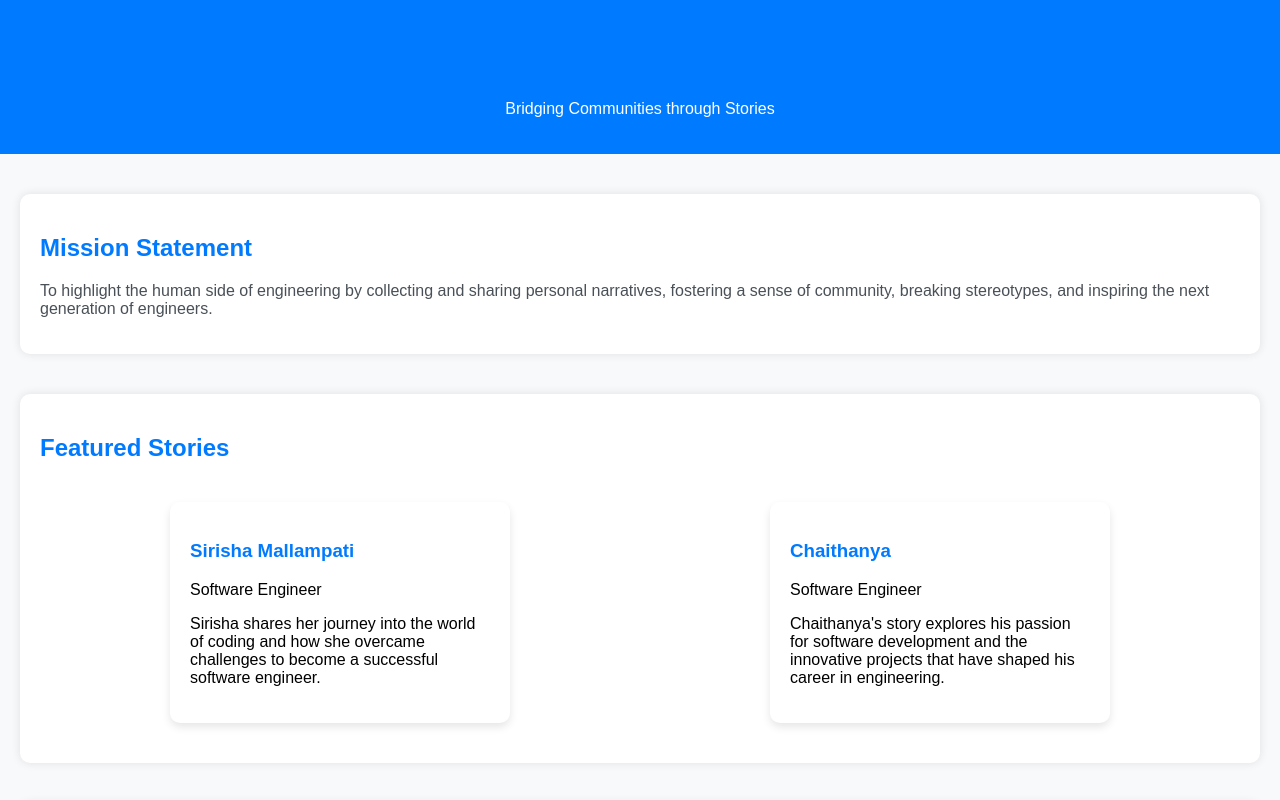
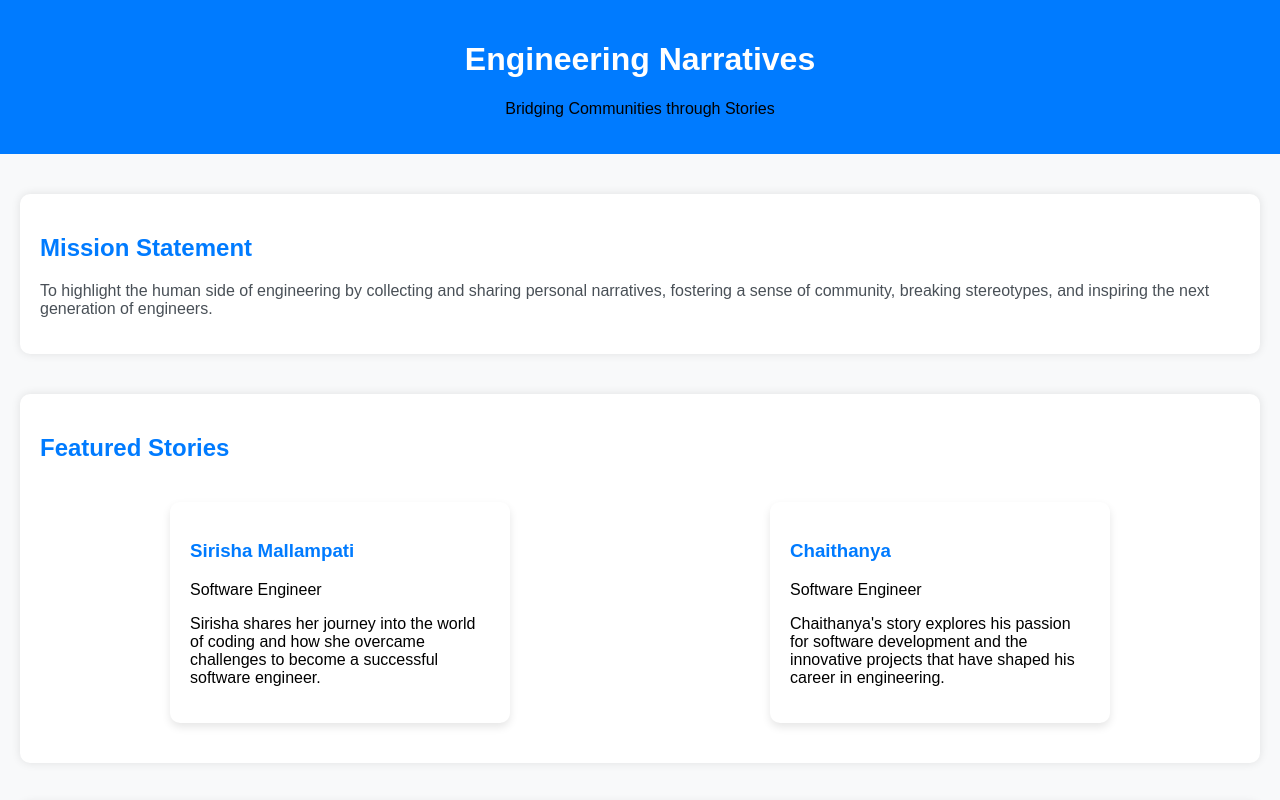
Before and after one commit to suryatej-cyber/Engineering-Narratives, a plain HTML site: page index.html in a window 1280 px wide. Shown: the top 800 px of the page. Drawn offline with Linux system fonts and the light colour scheme.

Commit message:
Update index.html

```diff
--- a/index.html
+++ b/index.html
@@ -16,11 +16,14 @@
 header {
     text-align: center;
     background-color: #007BFF;
-    color: #ffffff;
     padding: 20px;
 }
 
-h1, h2, h3 {
+h1 {
+    color: #ffffff;
+}
+
+h2, h3 {
     color: #007BFF;
 }
 
```
